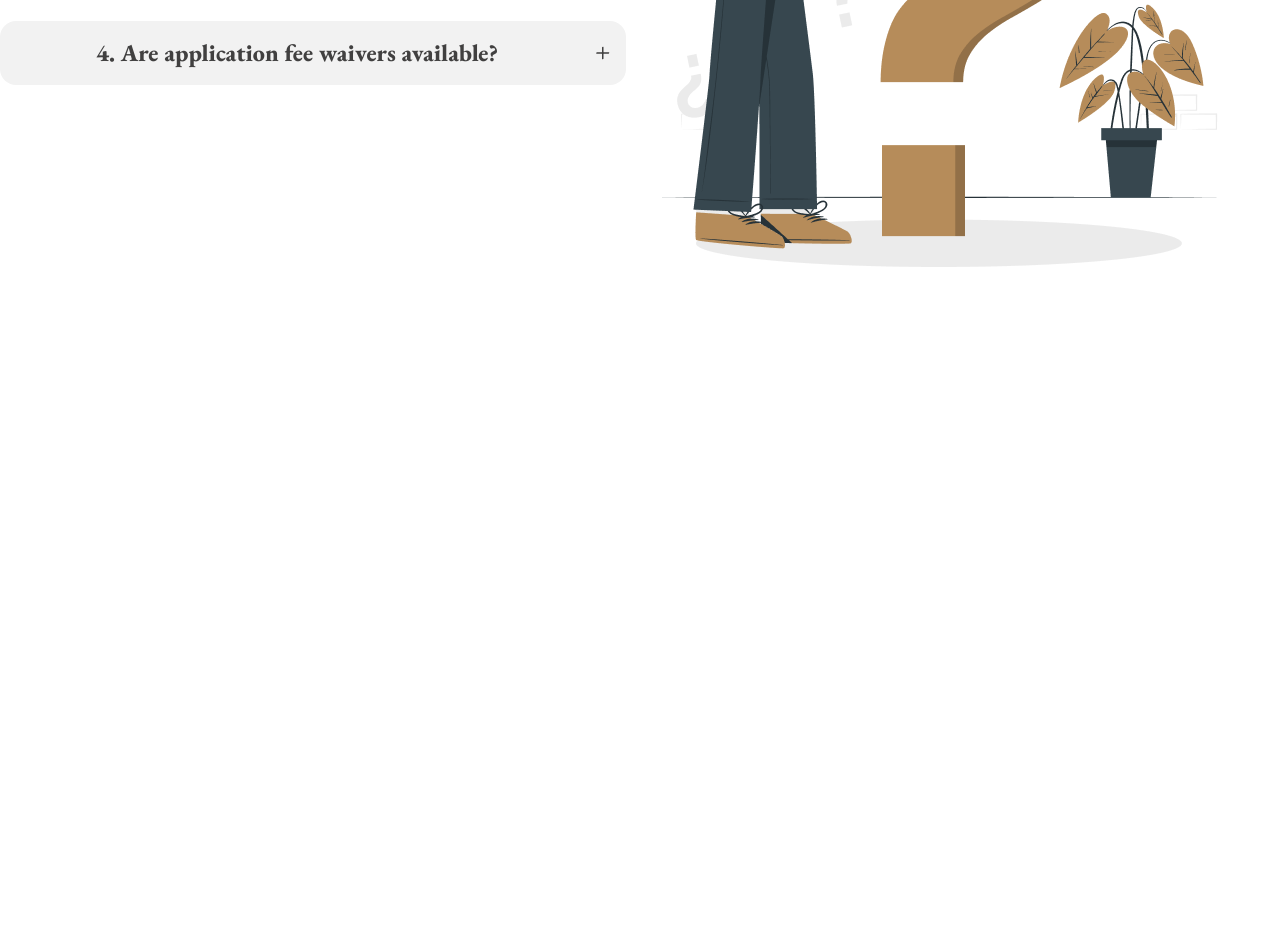
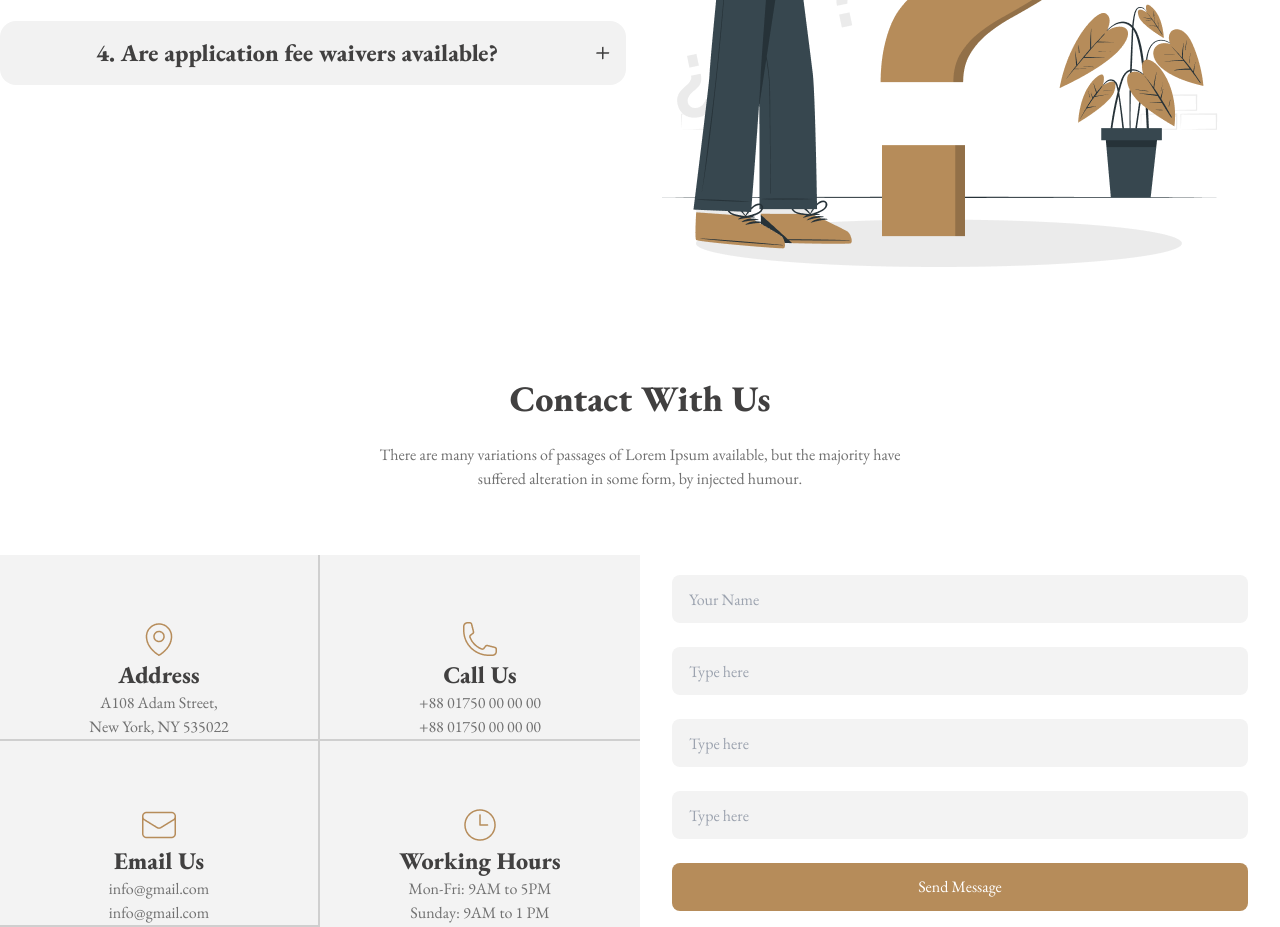
Before and after one commit to Faey2023/legal-solutions, a plain HTML site: page index.html in a window 1280 px wide. Shown: the part 1387-2314 px from the top of the page. Before the commit the page ends 1654 px from the top, so only its background shows below. Drawn offline with nearby package versions, Linux system fonts and the light colour scheme.

Commit message:
added contact section

```diff
--- a/index.html
+++ b/index.html
@@ -32,7 +32,7 @@
         theme: {
           extend: {
             colors: {
-              clifford: "#da373d",
+              col_grey: "#F3F3F3",
               col_brown: "#B68C5A",
             },
           },
@@ -143,7 +143,7 @@
         <h3 class="text-4xl font-extrabold text-[#414040] mb-6">
           Frequently Asked Questions
         </h3>
-        <p class="mb-16">
+        <p class="mb-16 text-base font-normal text-[#707070]">
           There are many variations of passages of Lorem Ipsum available, but
           the majority have <br />
           suffered alteration in some form, by injected humour.
@@ -218,6 +218,97 @@
           </div>
         </div>
       </section>
+      <!-- contact us section  -->
+      <section class="mt-28 text-center">
+        <h3 class="text-4xl font-extrabold text-[#414040] mb-6">
+          Contact With Us
+        </h3>
+        <p class="text-base font-normal text-[#707070] mb-16">
+          There are many variations of passages of Lorem Ipsum available, but
+          the majority have <br />
+          suffered alteration in some form, by injected humour.
+        </p>
+        <div class="flex flex-col lg:flex-row">
+          <!-- cards  -->
+          <div class="flex-1 grid grid-cols-1 lg:grid-cols-2 bg-col_grey">
+            <!-- card-1  -->
+            <div
+              class="bg-col_grey border-[#CFCFCF] border-b-2 lg:border-b-2 border-r-2"
+            >
+              <div class="flex items-center justify-center pt-16">
+                <img src="images/location.png" alt="" />
+              </div>
+              <h4 class="text-2xl font-extrabold text-[#414040]">Address</h4>
+              <p class="text-base font-normal text-[#707070]">
+                A108 Adam Street, <br />
+                New York, NY 535022
+              </p>
+            </div>
+            <!-- card-2  -->
+            <div class="bg-col_grey border-[#CFCFCF] border-b-2 lg:border-b-2">
+              <div class="flex items-center justify-center pt-16">
+                <img src="images/call.png" alt="" />
+              </div>
+              <h4 class="text-2xl font-extrabold text-[#414040]">Call Us</h4>
+              <p class="text-base font-normal text-[#707070]">
+                +88 01750 00 00 00 <br />
+                +88 01750 00 00 00
+              </p>
+            </div>
+            <!-- card-3  -->
+            <div class="bg-col_grey border-[#CFCFCF] border-b-2 lg:border-r-2">
+              <div class="flex items-center justify-center pt-16">
+                <img src="images/email.png" alt="" />
+              </div>
+              <h4 class="text-2xl font-extrabold text-[#414040]">Email Us</h4>
+              <p class="text-base font-normal text-[#707070]">
+                info@gmail.com <br />
+                info@gmail.com
+              </p>
+            </div>
+            <!-- card-4  -->
+            <div class="bg-col_grey">
+              <div class="flex items-center justify-center pt-16">
+                <img src="images/time.png" alt="" />
+              </div>
+              <h4 class="text-2xl font-extrabold text-[#414040]">
+                Working Hours
+              </h4>
+              <p class="text-base font-normal text-[#707070]">
+                Mon-Fri: 9AM to 5PM <br />
+                Sunday: 9AM to 1 PM
+              </p>
+            </div>
+          </div>
+          <!-- inputs  -->
+          <div class="flex-1 space-y-6 mt-5">
+            <input
+              type="text"
+              placeholder="Your Name"
+              class="input w-full max-w-xl bg-col_grey"
+            />
+            <input
+              type="text"
+              placeholder="Type here"
+              class="input w-full max-w-xl bg-col_grey"
+            />
+            <input
+              type="text"
+              placeholder="Type here"
+              class="input w-full max-w-xl bg-col_grey"
+            />
+            <input
+              type="text"
+              placeholder="Type here"
+              class="input w-full max-w-xl bg-col_grey"
+            />
+            <br />
+            <button class="input w-full max-w-xl bg-col_brown text-[#FFF]">
+              Send Message
+            </button>
+          </div>
+        </div>
+      </section>
     </main>
     <footer class="container mx-auto"></footer>
   </body>
```
